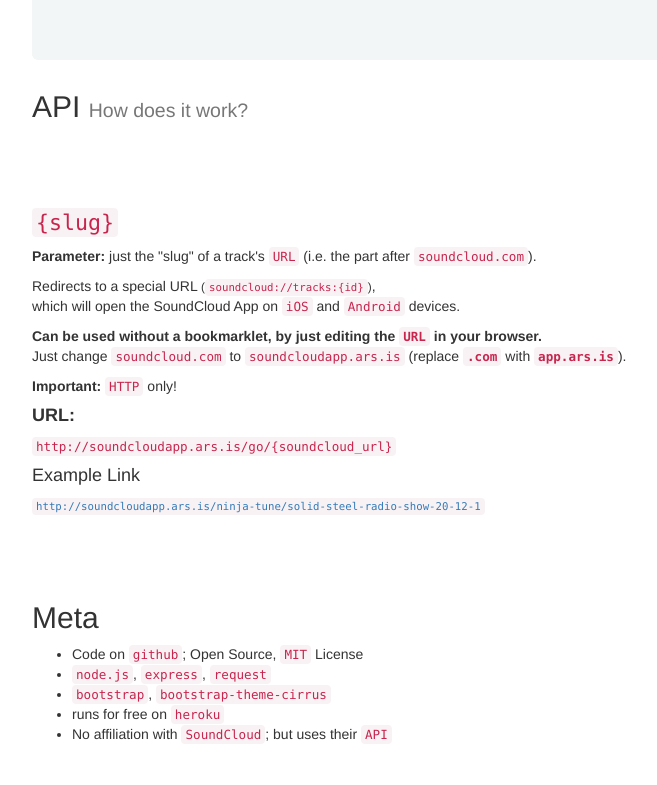
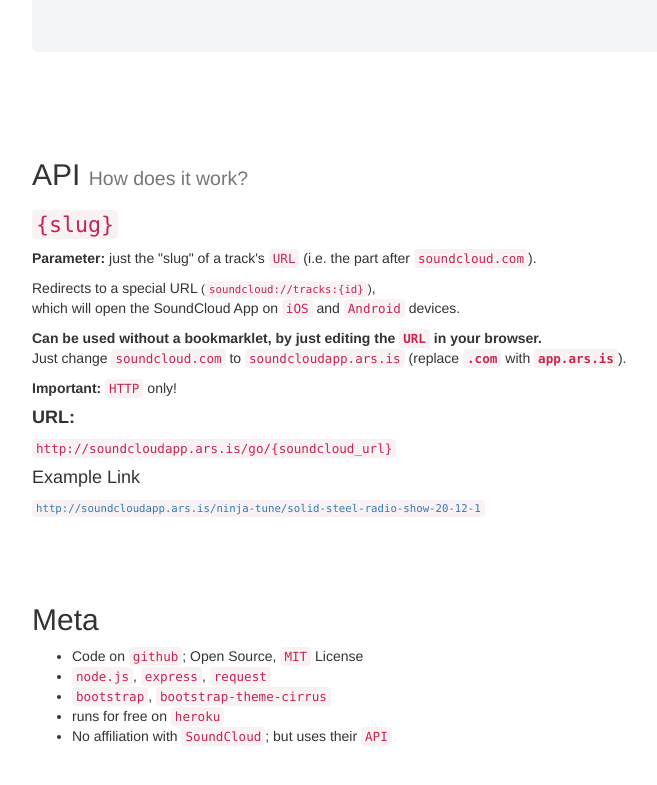
Before and after one commit to eins78/soundcloud-open-in-app-app, a website: page index.html in a window 1280 px wide. Shown: the part 807-1592 px from the top of the page, without its empty margins (38-695 px from the left). Drawn offline with nearby package versions, Linux system fonts and the light colour scheme.

Commit message:
fix index.html

```diff
--- a/index.html
+++ b/index.html
@@ -8,7 +8,7 @@
     body {
       padding: 70px 0 36em 0;
     }
-    .container > section {
+    section.level2 {
       padding-top: 4em;
     }
     .jumbotron {
@@ -96,6 +96,7 @@
     </section>
 
     <!-- paste from `pandoc -i README.md -t html5 - -section`-->
+    <section id="api-how-does-it-work" class="level2">
     <h2>API <small>How does it work?</small></h2>
     <section id="slug" class="level3">
     <h3><code>{slug}</code></h3>
@@ -127,3 +128,4 @@
   </div> <!-- /container -->
 
 </body>
+</html>
```
